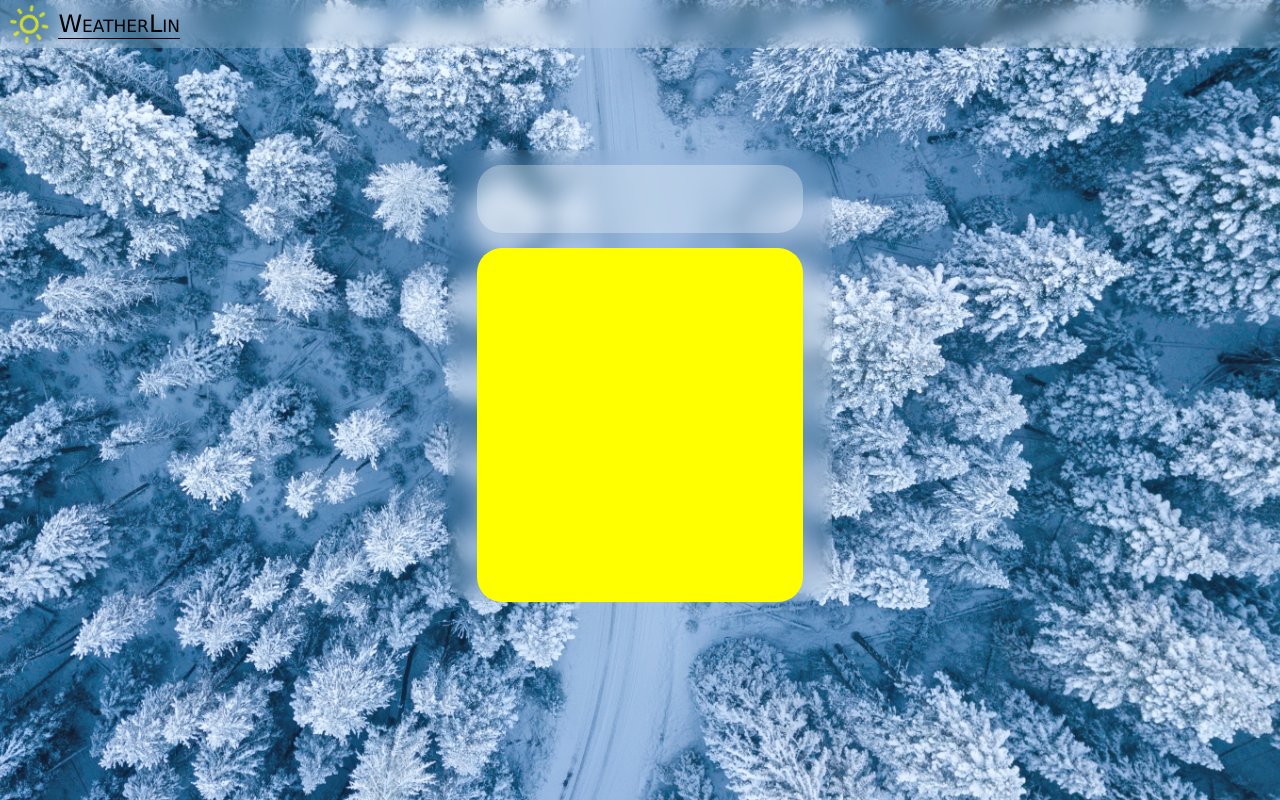
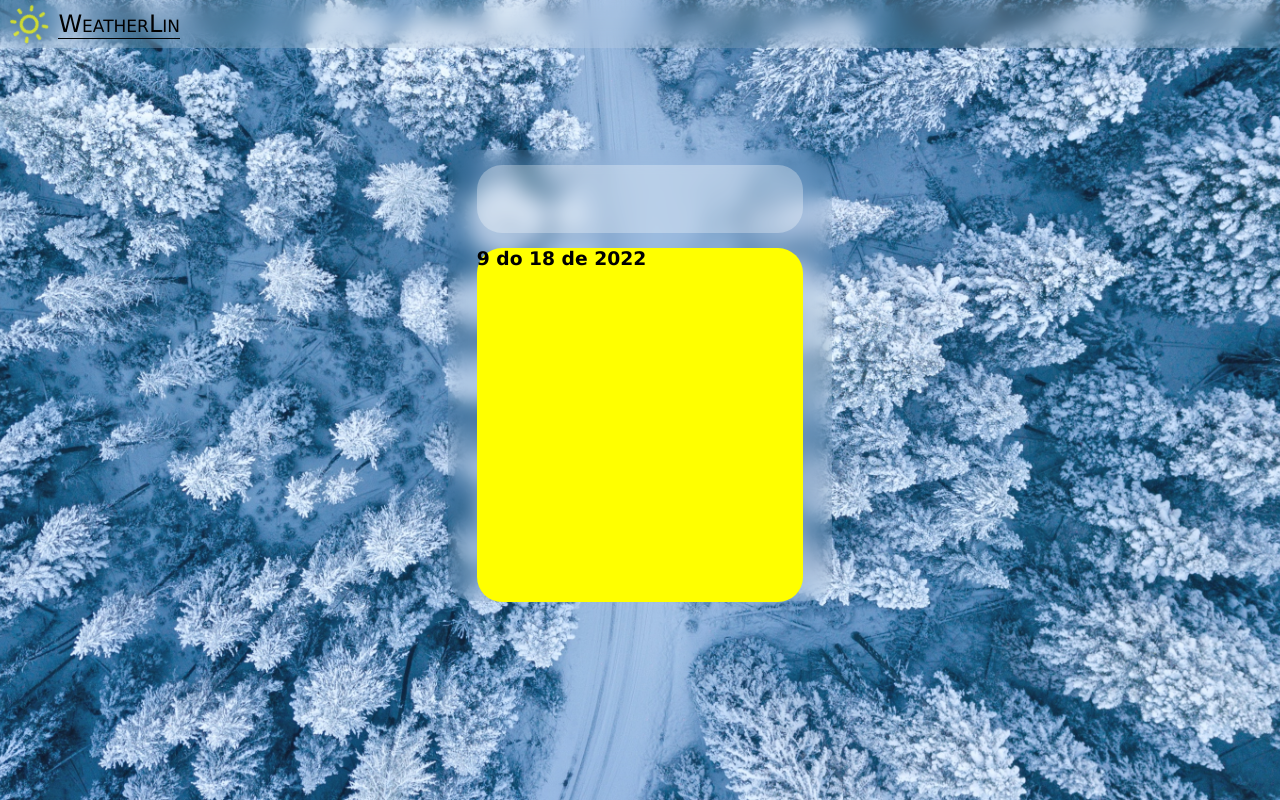
Before and after one commit to devAlexSilva/weather-react, a React (Vite) app: page / in a window 1280 px wide. Built offline with nearby package versions, Linux system fonts and the light colour scheme.

Commit message:
feat: add formated date

```diff
--- a/src/api/openWeather.ts
+++ b/src/api/openWeather.ts
@@ -1,4 +1,3 @@
-
 export type res = [
   coords: {
     latitude: number;
@@ -7,7 +6,7 @@ export type res = [
 ]
 
 export class Api {
-    private key = "d9d9f34d0cc354287d897071b81d9873"
+    private key = import.meta.env.VITE_API_KEY
 
     async get(query: string) {
         console.log(query)
--- a/src/components/section/Index.tsx
+++ b/src/components/section/Index.tsx
@@ -6,6 +6,7 @@ import { useState } from "react";
 export const Section = ({ img, alt }: propsSection) => {
   const api = new Api()
   const [textSearch, setTextSearch] = useState('')
+  const [wheater, setWeather] = useState({})
 
   const result = async(e: KeyboardEvent) => {
     e.key === "Enter" && (
@@ -13,6 +14,14 @@ export const Section = ({ img, alt }: propsSection) => {
     setTextSearch('')
     )
   }
+
+  const dateNow = (date: Date) => {
+    let currentDate = date.toLocaleDateString()
+    currentDate = currentDate.replace(/\//, " do ")
+    currentDate = currentDate.replace(/\//, " de ")
+    return currentDate
+  }
+
   return (
     <>
       <S.Container about="container">
@@ -24,6 +33,7 @@ export const Section = ({ img, alt }: propsSection) => {
           value={textSearch}
           ></S.Search>
           <S.DataWrapper>
+              <h3>{dateNow(new Date())}</h3>
             <S.DataTemp>
               <S.Temp />
               <S.SvgWrapper>
```
Also changed, not shown: 1 other file (tests, documents, lock files or other folders).
